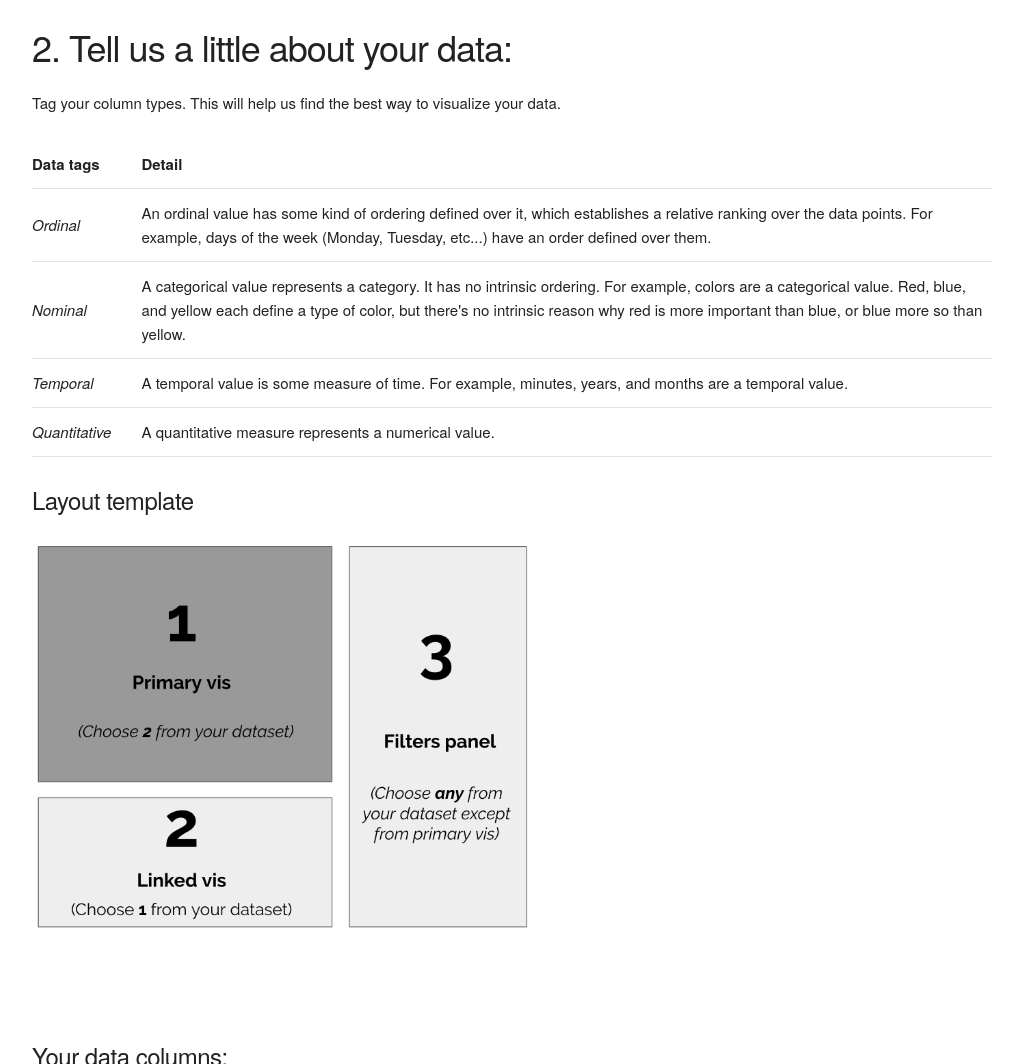
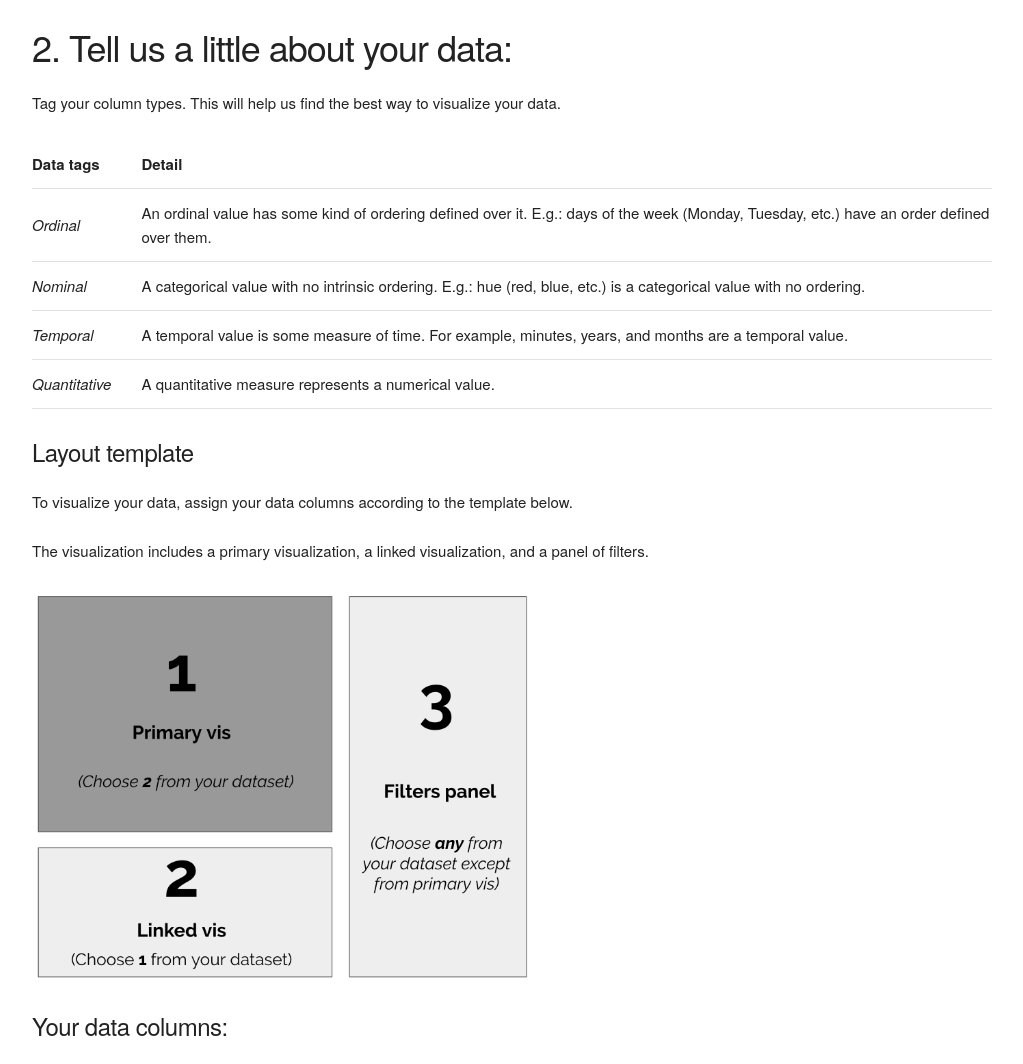
Before and after one commit to hovanter/cs448b-finalproj, a PHP site: page /configure.html in a window 1280 px wide. Shown: the top 1064 px of the page, without its empty margins (128-1151 px from the left). Run offline with PHP 8.4, Linux system fonts and the light colour scheme.

Commit message:
Shortened descriptions of data types; Added instructions for layout template.

```diff
--- a/configure.html
+++ b/configure.html
@@ -26,11 +26,11 @@
         <tbody>
           <tr>
             <td><i>Ordinal</i></td>
-            <td>An ordinal value has some kind of ordering defined over it, which establishes a relative ranking over the data points. For example, days of the week (Monday, Tuesday, etc...) have an order defined over them.</td>
+            <td>An ordinal value has some kind of ordering defined over it. E.g.: days of the week (Monday, Tuesday, etc.) have an order defined over them.</td>
           </tr>
           <tr>
             <td><i>Nominal</i></td>
-            <td>A categorical value represents a category. It has no intrinsic ordering. For example, colors are a categorical value. Red, blue, and yellow each define a type of color, but there's no intrinsic reason why red is more important than blue, or blue more so than yellow.</td>
+            <td>A categorical value with no intrinsic ordering. E.g.: hue (red, blue, etc.) is a categorical value with no ordering.</td>
           </tr>
           <tr>
             <td><i>Temporal</i></td>
@@ -43,6 +43,8 @@
         </tbody>
       </table>
       <h5>Layout template</h5>
+      <p>To visualize your data, assign your data columns according to the template below.</p>
+      <p>The visualization includes a primary visualization, a linked visualization, and a panel of filters.</p>
       <div id="layout-template"></div>
     </div>
 
--- a/css/configure.css
+++ b/css/configure.css
@@ -11,7 +11,7 @@
 
 #layout-template {
   background: url('../assets/layout-template.png') no-repeat;
-  height: 500px;
+  height: 420px;
   width: 500px;
   background-size: contain;
 }
```
